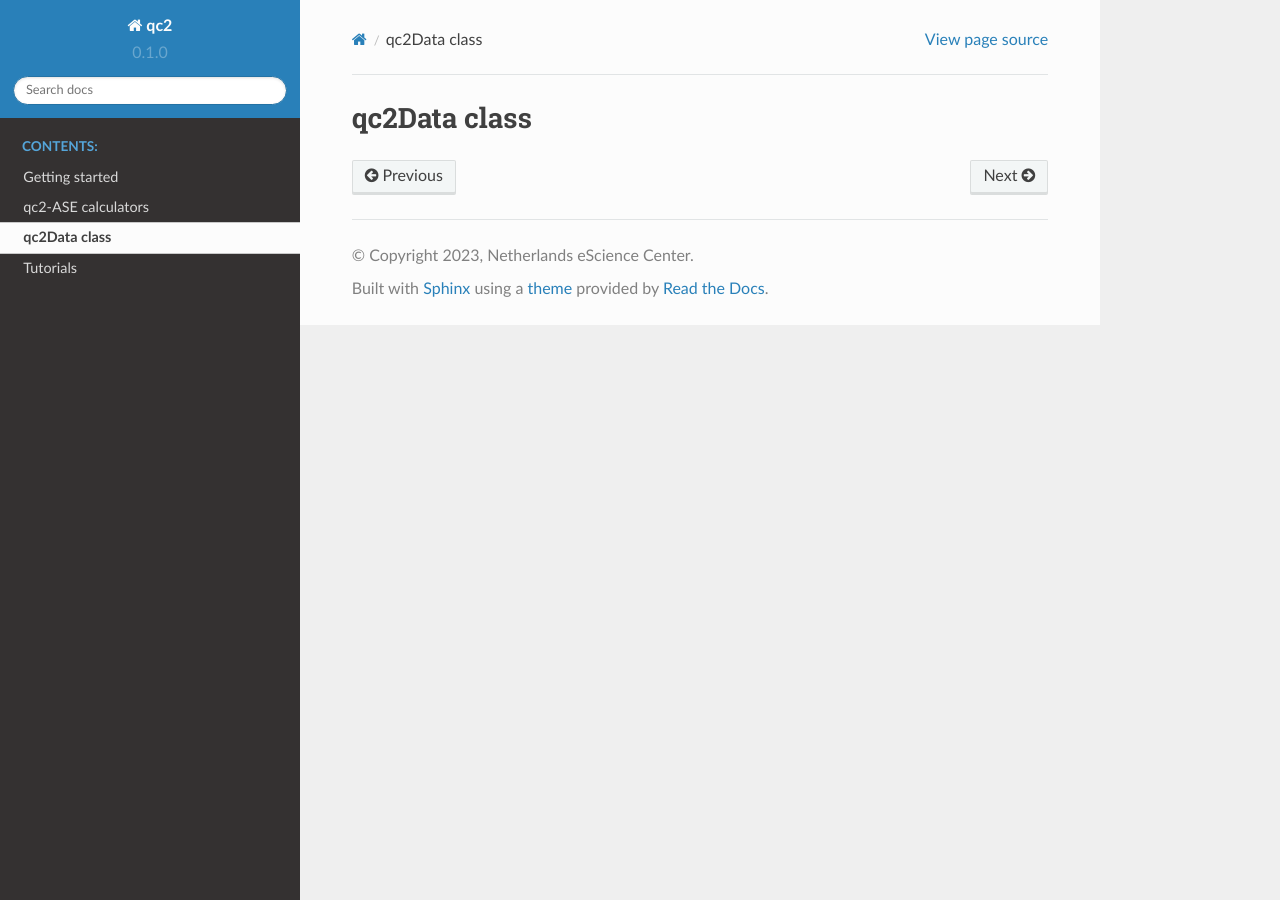
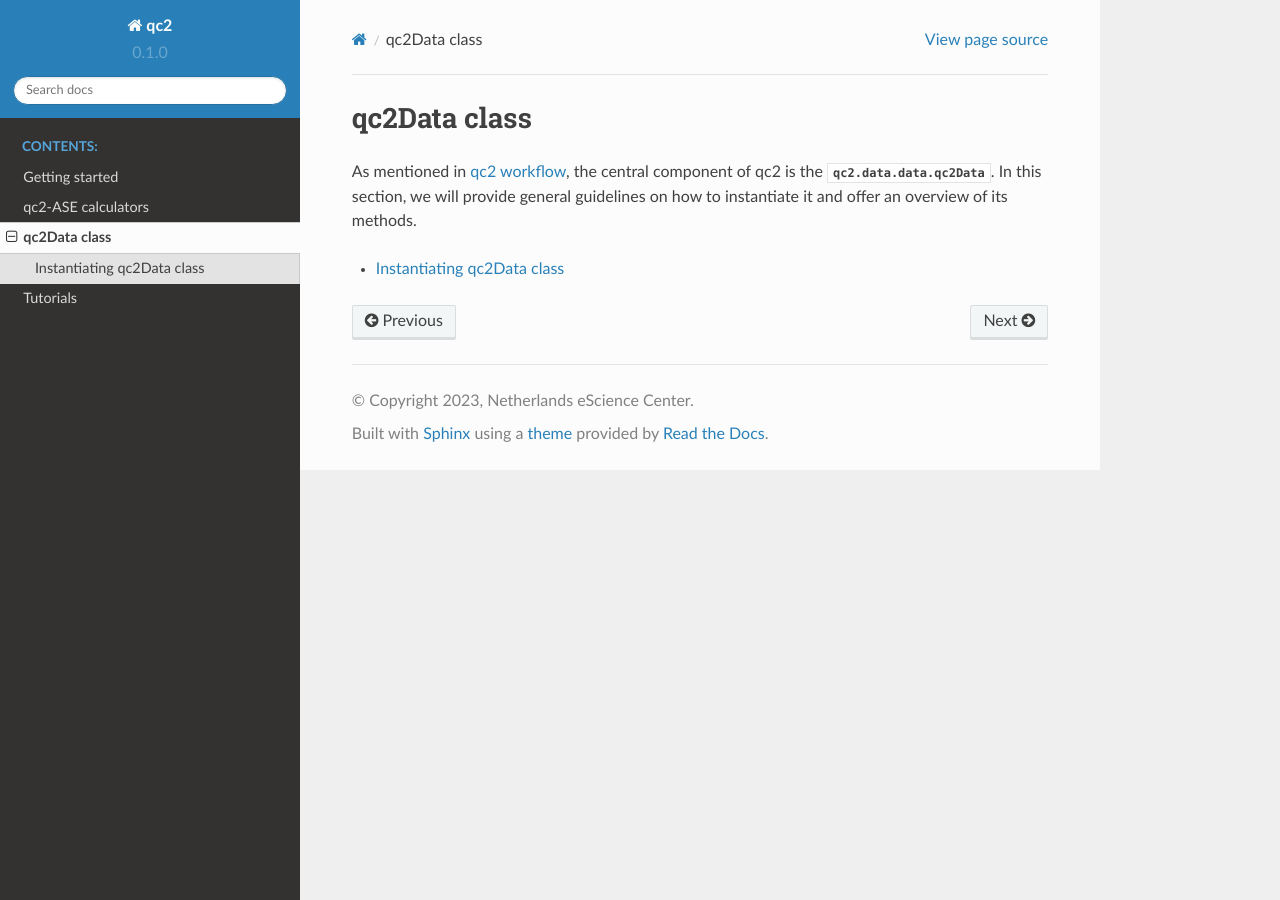
Before and after one commit to qc2nl/qc2, a Sphinx documentation site: the page built from docs/qc2data/index.rst, in a window 1280 px wide. Built offline with Sphinx 7.4.7 and the Read the Docs theme 2.0.0, drawn with Linux system fonts in a browser that asks for light colours.

Commit message:
Starting qc2Data class description

```diff
--- a/docs/get-started/qc2workflow.rst
+++ b/docs/get-started/qc2workflow.rst
@@ -1,3 +1,5 @@
+.. _qc2workflow_section:
+
 qc2 workflow
 ============
 
--- a/docs/qc2data/index.rst
+++ b/docs/qc2data/index.rst
@@ -3,6 +3,10 @@
 qc2Data class
 =============
 
+As mentioned in :ref:`qc2workflow_section`, the central component of qc2 is the :class:`qc2.data.data.qc2Data`.
+In this section, we will provide general guidelines on how to instantiate it and offer an overview of its methods.
 
 .. toctree::
   :maxdepth: 1
+
+  ./instantiating_qc2Data_class.rst
```
Also changed, not shown: docs/qc2data/instantiating_qc2Data_class.rst (added, +49 -0 lines).
